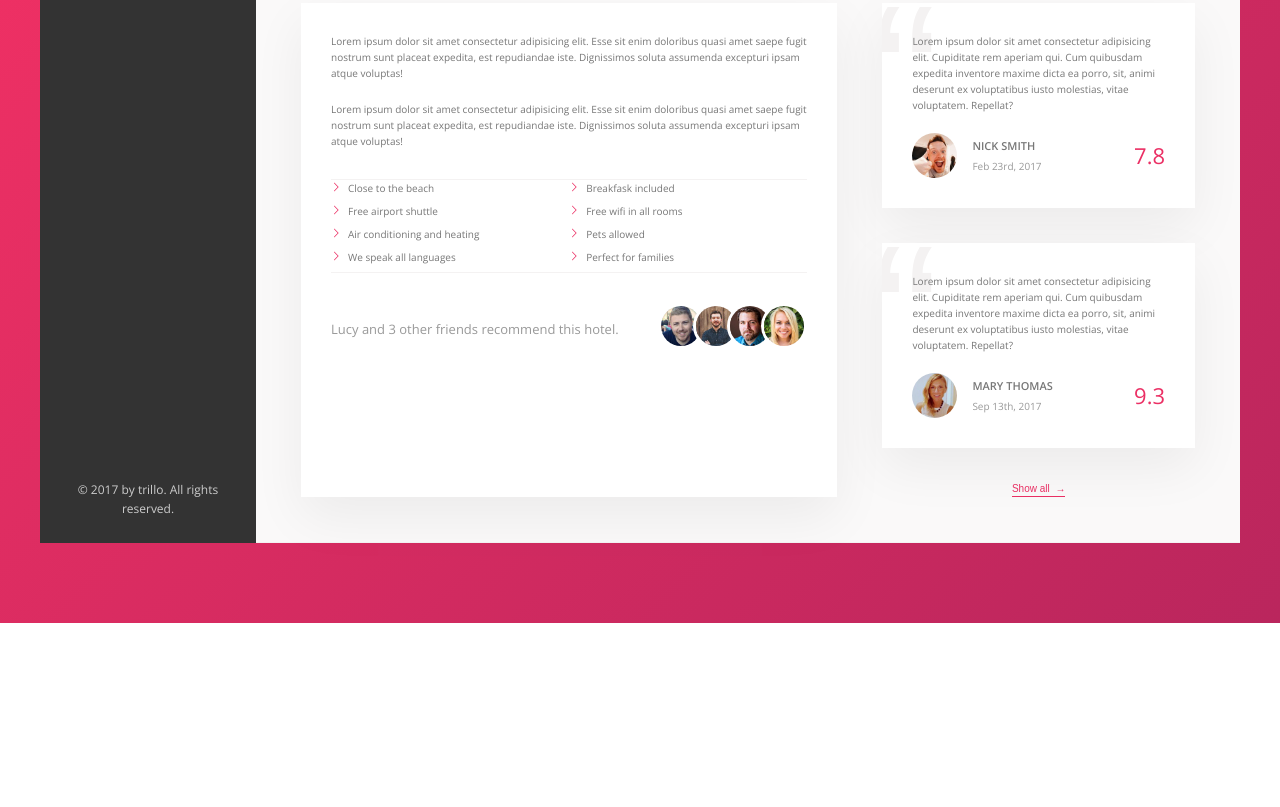
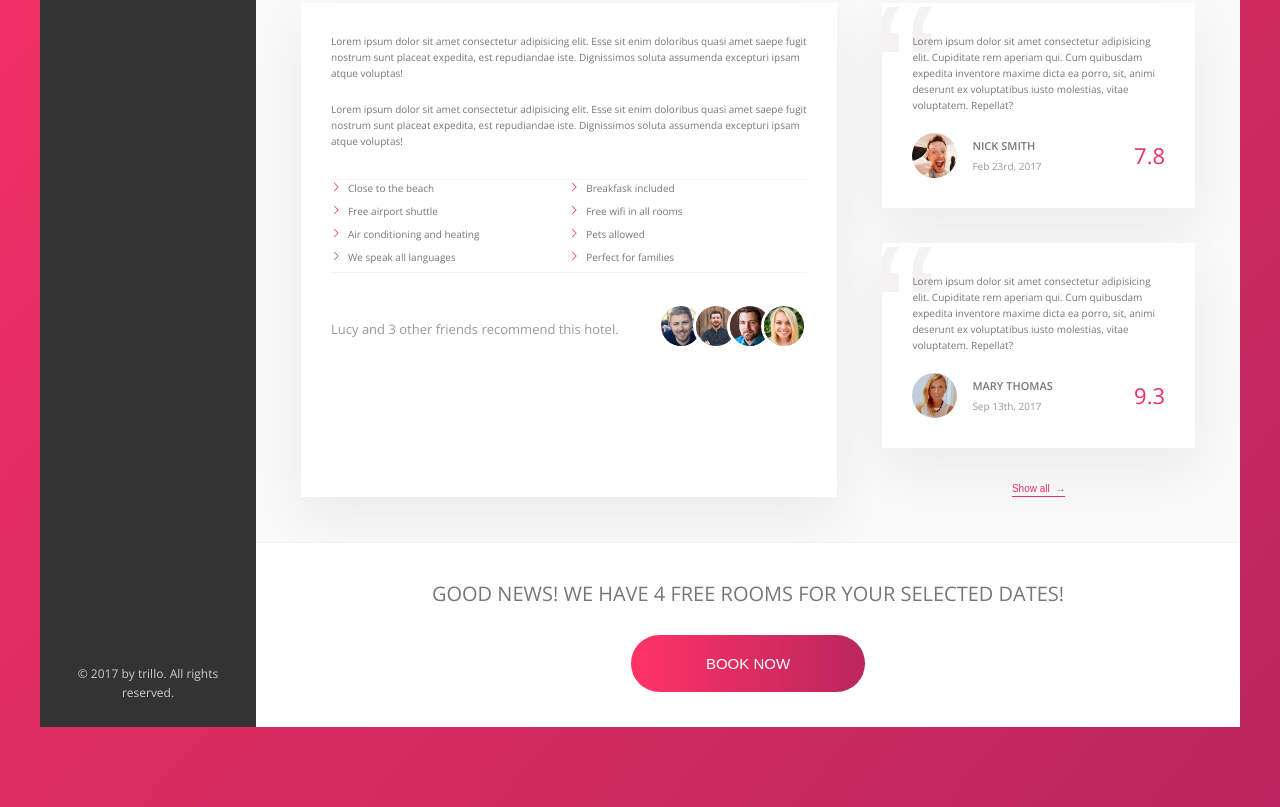
Before and after one commit to mikhailsidorov/Trillo, a website: page index.html in a window 1280 px wide. Shown: the part 643-1450 px from the top of the page. Before the commit the page ends 1266 px from the top, so only its background shows below. Drawn offline with nearby package versions, Linux system fonts and the light colour scheme.

Commit message:
Add call to action section

```diff
--- a/index.html
+++ b/index.html
@@ -205,6 +205,19 @@
                         <button class="btn-inline">Show all <span>&rarr;</span></button>
                     </div>
                 </div>
+
+                <div class="cta">
+
+                    <h2 class="cta__book-now">
+                        Good news! We have 4 free rooms for your selected
+                        dates!
+                    </h2>
+                    <button class="btn">
+                        <span class="btn__visible">Book now</span>
+                        <span class="btn__invisible">Only 4 rooms left</span>
+                    </button>
+                </div>
+
             </main>
         </div>
     </div>
--- a/sass/_components.scss
+++ b/sass/_components.scss
@@ -462,5 +462,70 @@
         line-height: 1;
         z-index: 1;
     }
+}
 
+/////////////////////////////////
+// CALL TO ACTION
+.cta {
+    padding: 3.5rem 0;
+    text-align: center;
+
+    &__book-now {
+        font-size: 2rem;
+        font-weight: 300;
+        text-transform: uppercase;
+        margin-bottom: 2.5rem;
+    }
 }
+
+/////////////////////////////////
+// CALL TO ACTION BUTTON
+.btn {
+    font-size: 1.5rem;
+    border: none;
+    font-weight: 300;
+    text-transform: uppercase;
+    border-radius: 100px;
+    background-image: linear-gradient(to right, var(--color-primary-light), var(--color-primary-dark));
+    color: #fff;
+    position: relative;
+    overflow: hidden;
+    cursor: pointer;
+
+    &>* {
+        display: inline-block;
+        height: 100%;
+        width: 100%;
+        transition: all .2s;
+    }
+
+    &__visible {
+        padding: 2rem 7.5rem;
+    }
+
+    &__invisible {
+        position: absolute;
+        padding: 2rem 0;
+        left: 0;
+        top: -100%;
+
+    }
+
+    &:hover {
+        background-image: linear-gradient(to left, var(--color-primary-light), var(--color-primary-dark));
+    }
+
+    &:hover &__visible {
+        transform: translateY(100%);
+    }
+
+
+    &:hover &__invisible {
+        top: 0;
+    }
+
+    &:focus {
+        outline: none;
+        animation: pulsate 1s infinite;
+    }
+}
```
Also changed, not shown: css/style.css.
